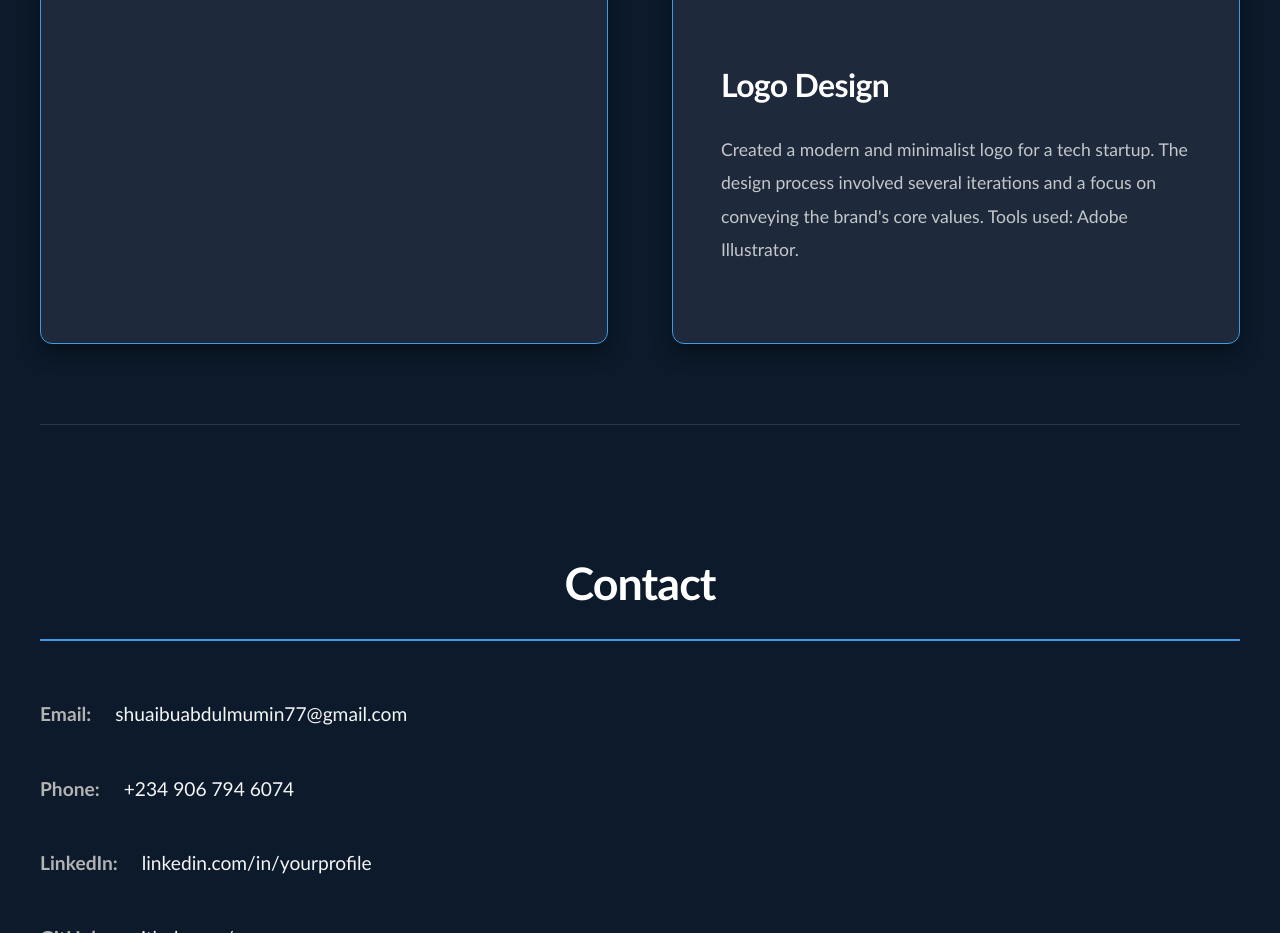
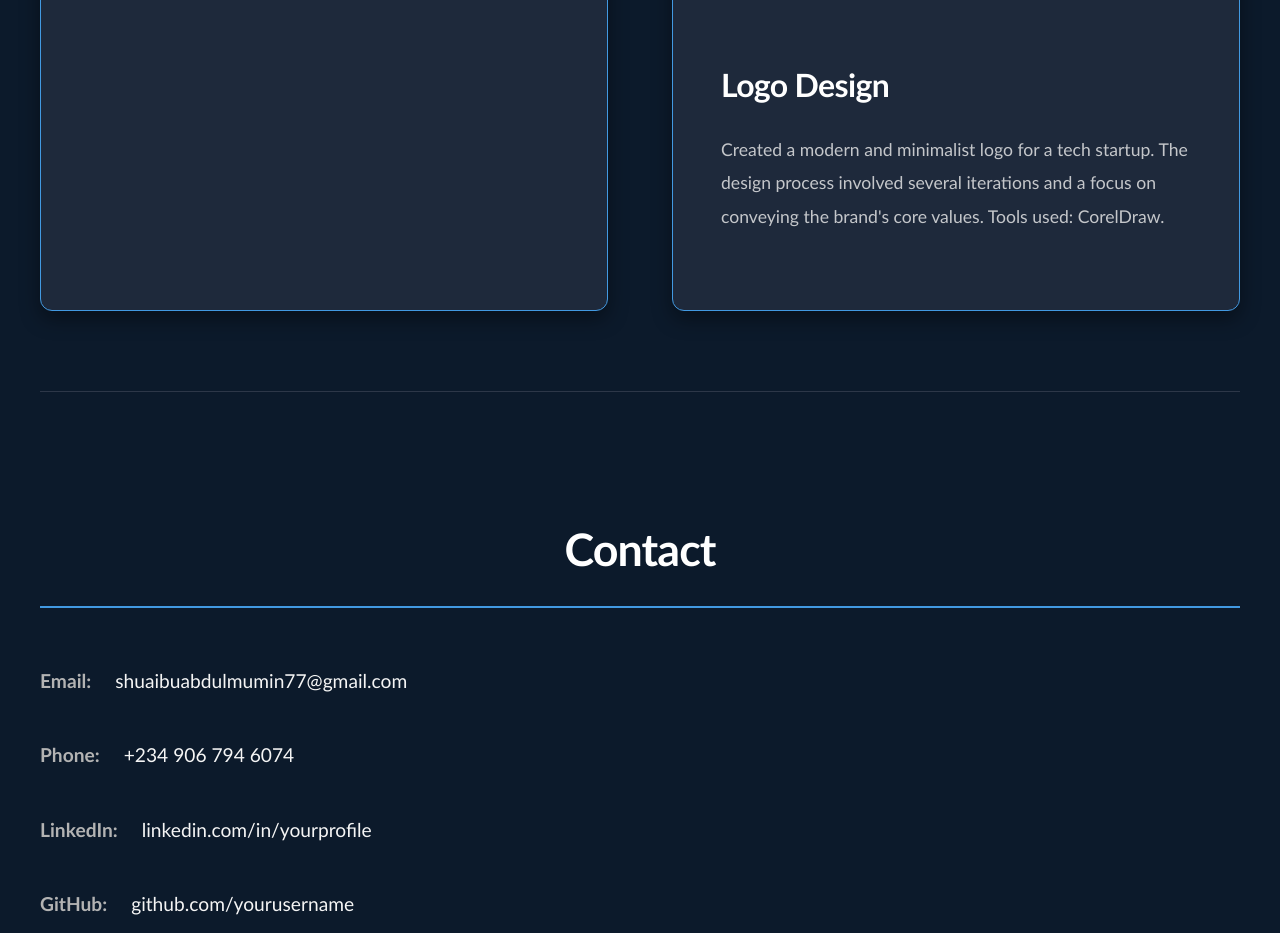
Before and after one commit to shuaib192/bigdaddy, a plain HTML site: page index.html in a window 1280 px wide. Shown: the part 3840-4773 px from the top of the page. Drawn offline with Linux system fonts and the light colour scheme.

Commit message:
Update index.html

```diff
--- a/index.html
+++ b/index.html
@@ -73,7 +73,7 @@
                     <img src="3.jpg" alt="Logo Design Project">
 
                     <h3>Logo Design</h3>
-                    <p>Created a modern and minimalist logo for a tech startup. The design process involved several iterations and a focus on conveying the brand's core values. Tools used: Adobe Illustrator.</p>
+                    <p>Created a modern and minimalist logo for a tech startup. The design process involved several iterations and a focus on conveying the brand's core values. Tools used: CorelDraw.</p>
                 </div>
             </div>
         </section>
```
